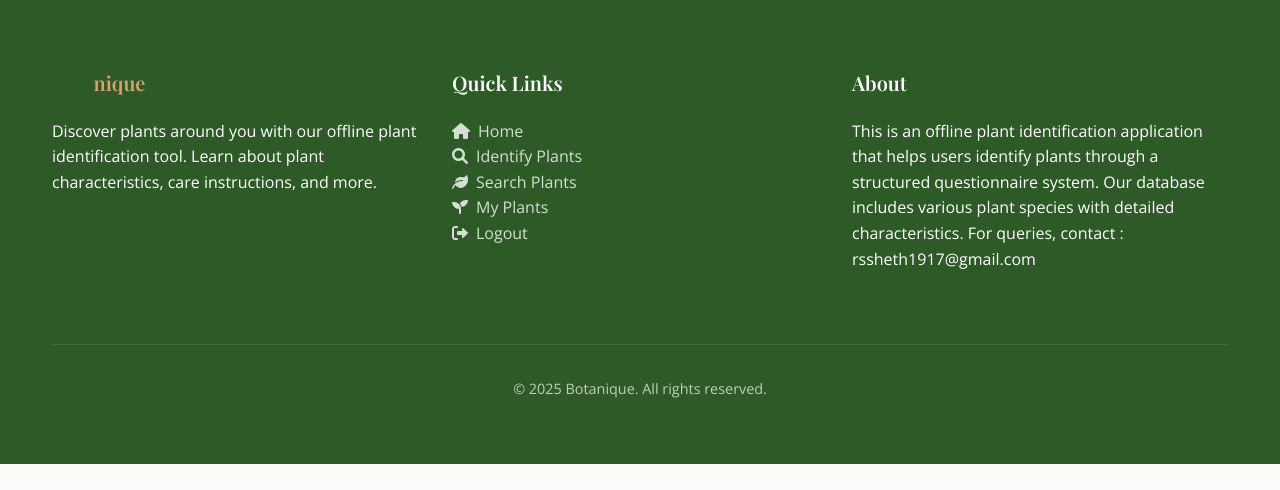
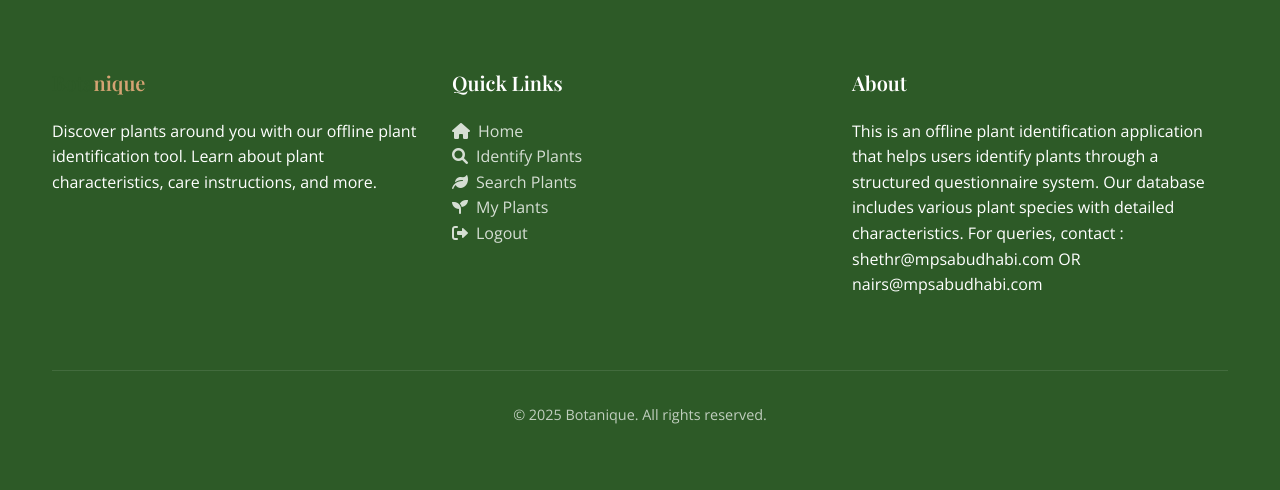
Before and after one commit to RSS1910/botanique, a Flask app: page /admin/plants/add in a window 1280 px wide. Shown: the part 2736-3226 px from the top of the page. Before the commit the page ends 3200 px from the top, so only its background shows below. Run offline with Flask 3, Linux system fonts and the light colour scheme; a user stored in the database is signed in; some libraries are stand-ins or nearby versions.

Commit message:
Update base.html

```diff
--- a/BotanicalQuest/templates/base.html
+++ b/BotanicalQuest/templates/base.html
@@ -133,7 +133,7 @@
                 </div>
                 <div class="col-md-4 mb-4">
                     <h5>About</h5>
-                    <p>This is an offline plant identification application that helps users identify plants through a structured questionnaire system. Our database includes various plant species with detailed characteristics. For queries, contact : rssheth1917@gmail.com</p>
+                    <p>This is an offline plant identification application that helps users identify plants through a structured questionnaire system. Our database includes various plant species with detailed characteristics. For queries, contact : shethr@mpsabudhabi.com OR nairs@mpsabudhabi.com </p>
                 </div>
             </div>
             <div class="footer-bottom">
```
